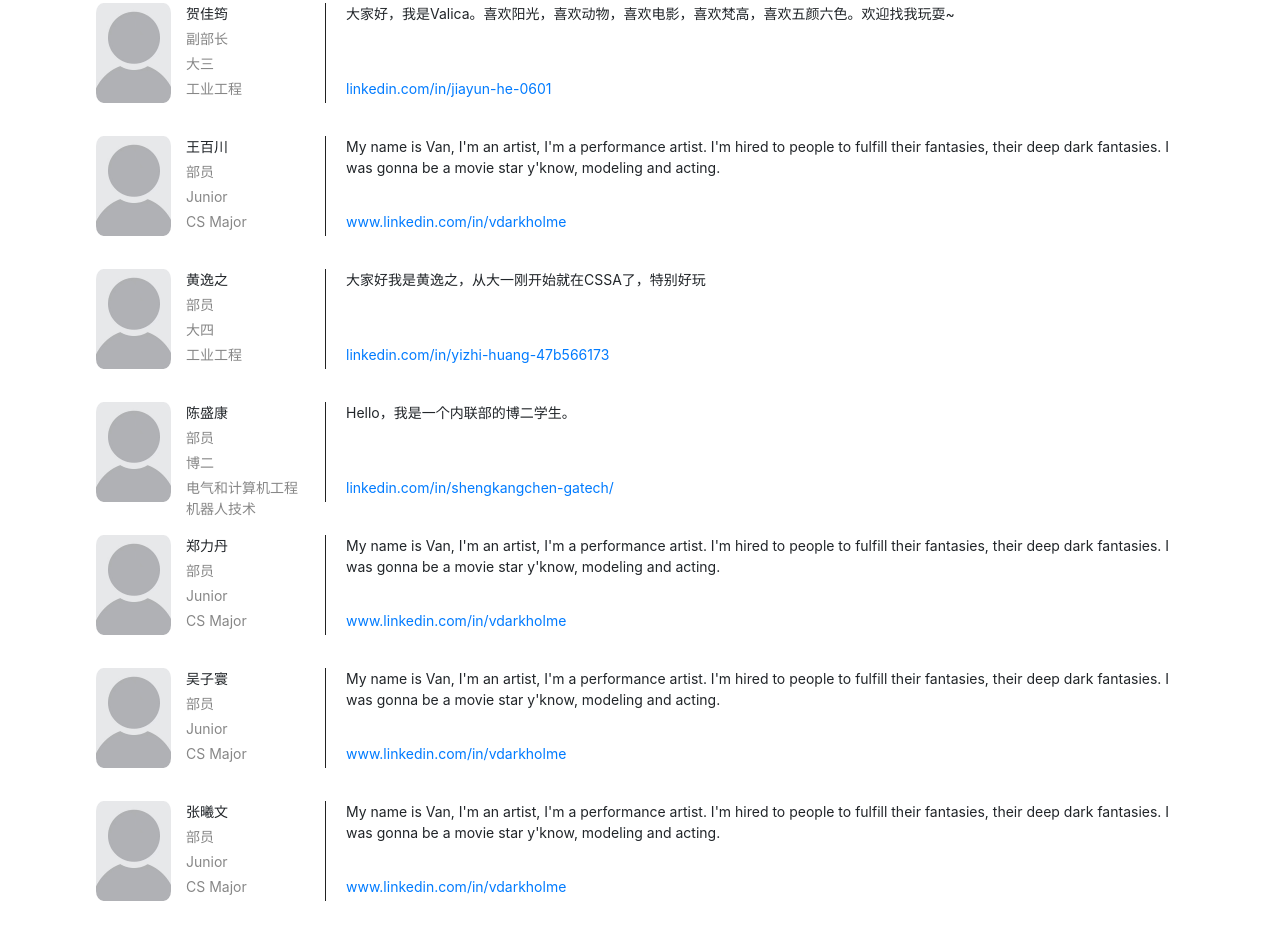
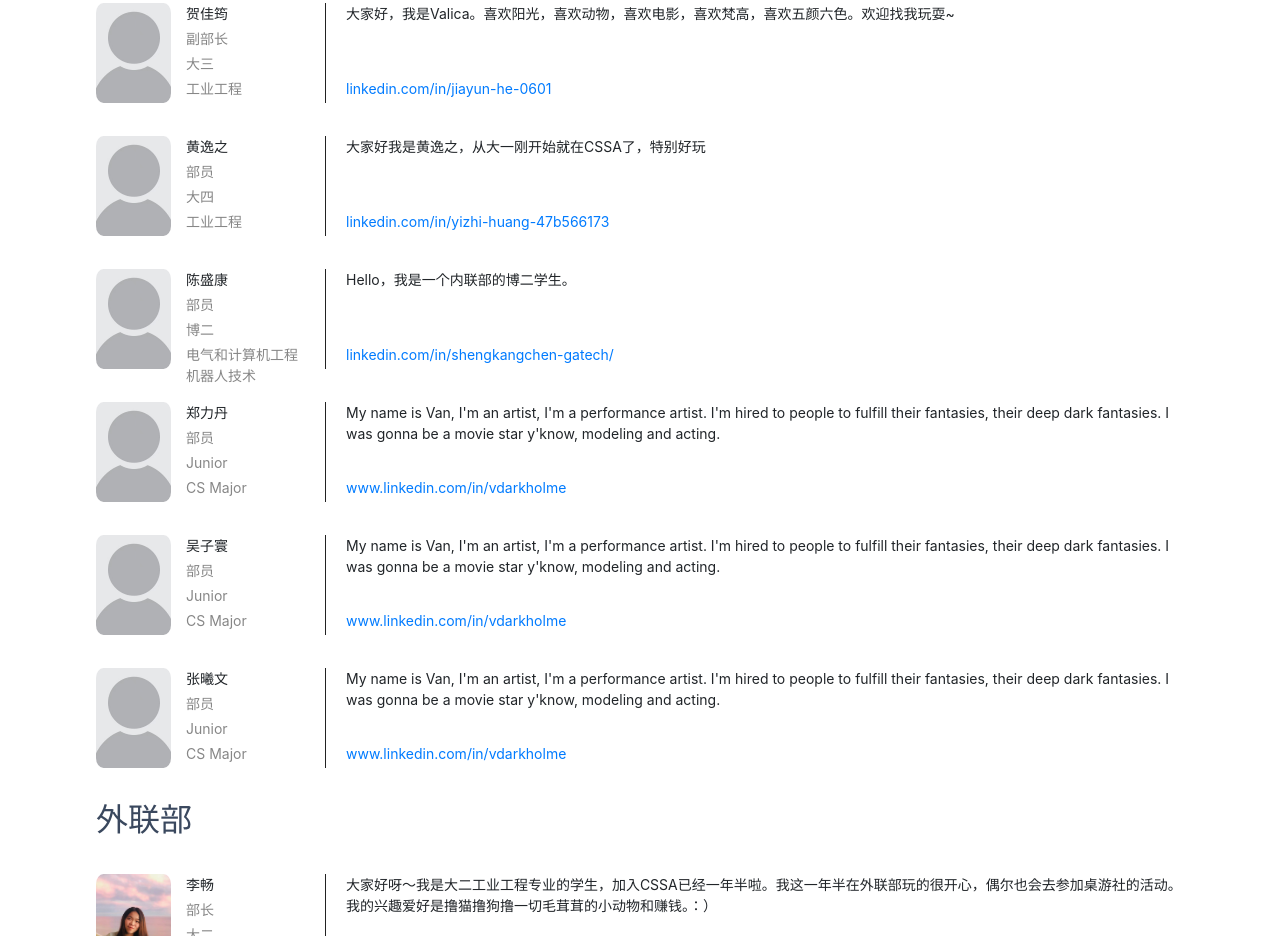
Before and after one commit to ruiyi-gao/GTCSSAWebsite, a plain HTML site: page public/members.html in a window 1280 px wide. Shown: the part 839-1775 px from the top of the page. Drawn offline with nearby package versions, Linux system fonts and the light colour scheme; files that its build step writes are made by us from their sources.

Commit message:
delete WangBaiChuan

```diff
--- a/public/members.html
+++ b/public/members.html
@@ -162,29 +162,6 @@
         <div class="linkedin">
           <a href="https://www.linkedin.com/in/jiayun-he-0601" target="_blank">
             linkedin.com/in/jiayun-he-0601
-          </a>
-        </div>
-      </div>
-    </div>
-
-    <div class="profile">
-      <img class="profile_pic" src="placeholder.jpeg">
-      <div class="info_container">
-        <div class="info_field"><p class="name">王百川</p></div>
-        <div class="info_field"><p class="other_info">部员</p></div>
-        <div class="info_field"><p class="other_info">Junior</p></div>
-        <div class="info_field"><p class="other_info">CS Major</p></div>
-      </div>
-      <div class="intro_container">
-        <div class="intro">
-          <p>
-            My name is Van, I'm an artist, I'm a performance artist. I'm hired to people to fulfill their fantasies,
-            their deep dark fantasies. I was gonna be a movie star y'know, modeling and acting.
-          </p>
-        </div>
-        <div class="linkedin">
-          <a href="https://www.linkedin.com" target="_blank">
-            www.linkedin.com/in/vdarkholme
           </a>
         </div>
       </div>
```
Also changed, not shown: public/NeiLianBu.html (+2 -9 lines).
